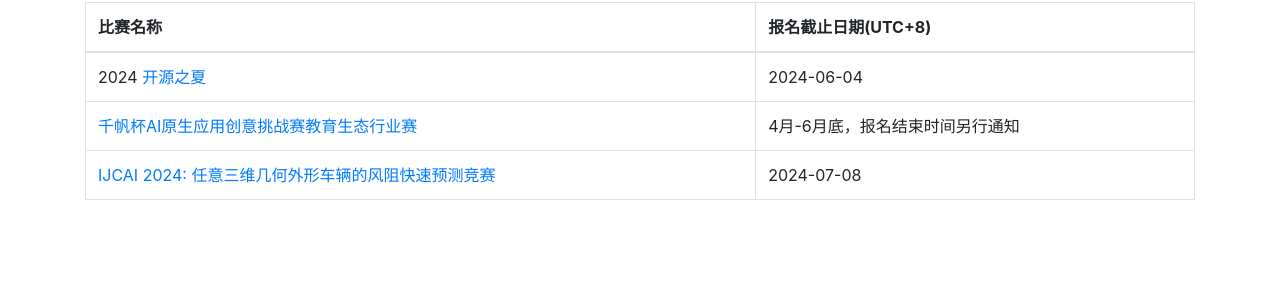
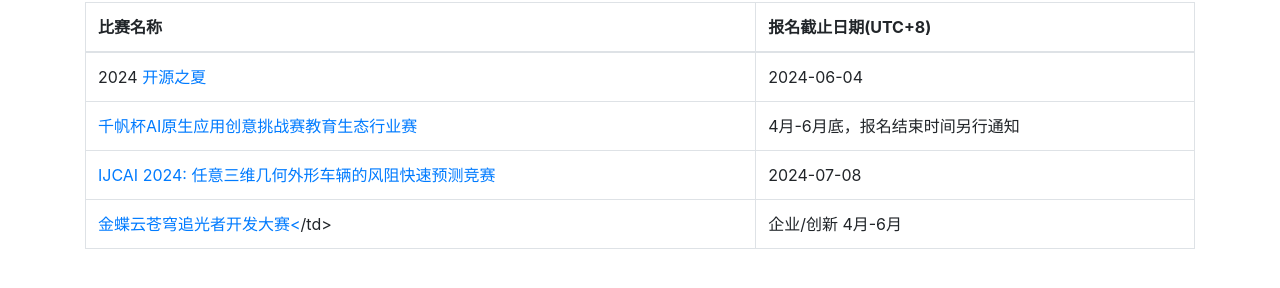
Before and after one commit to PokerFace128/HAT-Billboard, a plain HTML site: page index.html in a window 1280 px wide. Shown: the part 398-686 px from the top of the page. Drawn offline with nearby package versions, Linux system fonts and the light colour scheme.

Commit message:
Update index.html

```diff
--- a/index.html
+++ b/index.html
@@ -47,6 +47,10 @@
                             <td><a href="https://competition.atomgit.com/competitionInfo?id=7f3f276465e9e845fd3a811d2d6925b5">IJCAI 2024: 任意三维几何外形车辆的风阻快速预测竞赛</a></td>
                             <td>2024-07-08</td>
                         </tr>
+                        <tr>
+                            <td><a href="https://dev.kingdee.com/active/competition/2024">金蝶云苍穹追光者开发大赛<</a>/td>
+                            <td>企业/创新 4月-6月</td>
+                        </tr>
                     </tbody>
                     </thead>
                 </table>
```
